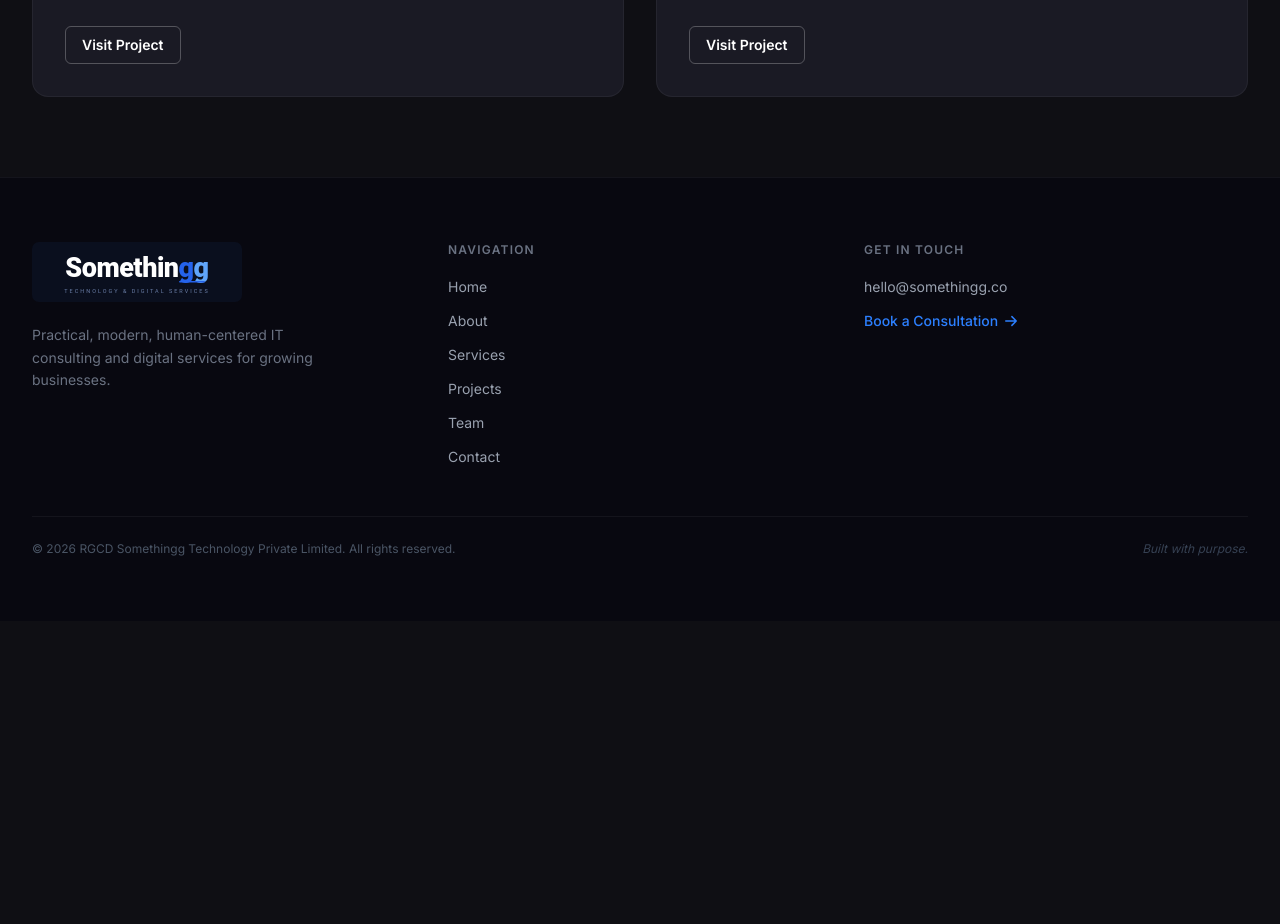
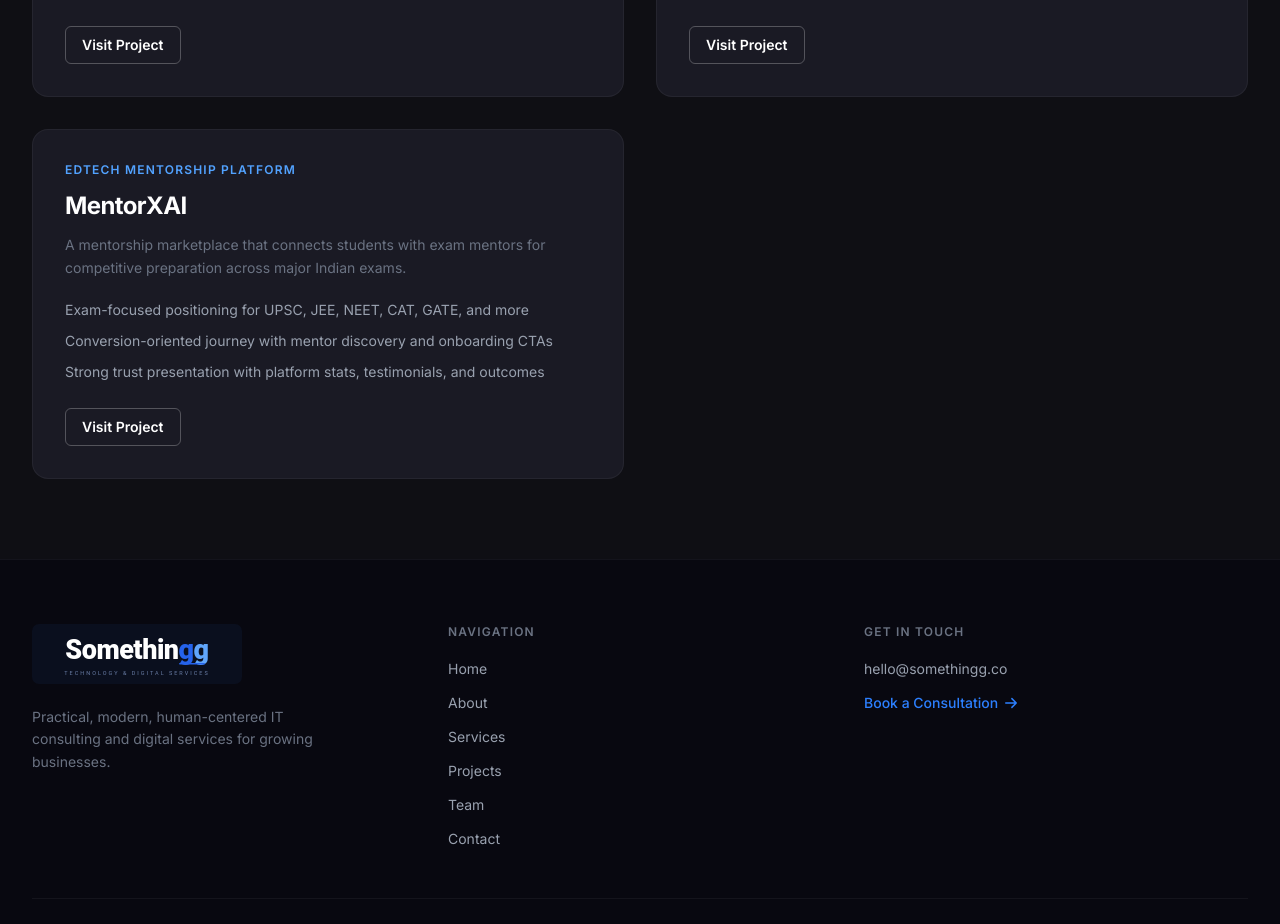
Before and after one commit to shashankshekhar2909/somethingg-co, a Next.js app: page /projects in a window 1280 px wide. Shown: the part 844-1768 px from the top of the page. Before the commit the page ends 1465 px from the top, so only its background shows below. Built offline with nearby package versions, Linux system fonts and the light colour scheme.

Commit message:
Add MentorXAI to projects page

```diff
--- a/src/app/projects/page.tsx
+++ b/src/app/projects/page.tsx
@@ -4,7 +4,7 @@ import Button from "@/components/Button";
 export const metadata: Metadata = {
   title: "Projects",
   description:
-    "Explore selected Somethingg projects across education and commerce, including school.somethingg.co and shop.somethingg.co.",
+    "Explore selected Somethingg projects across education, commerce, and mentorship platforms, including school.somethingg.co, shop.somethingg.co, and mentor.somethingg.co.",
   alternates: {
     canonical: "/projects",
   },
@@ -42,6 +42,18 @@ const projects = [
       "Collection-led browsing with featured categories and new arrivals",
       "Local conversion focus with WhatsApp enquiry flows",
       "Showroom-focused trust content including testimonials and timings",
+    ],
+  },
+  {
+    name: "MentorXAI",
+    url: "https://mentor.somethingg.co/",
+    category: "EdTech Mentorship Platform",
+    summary:
+      "A mentorship marketplace that connects students with exam mentors for competitive preparation across major Indian exams.",
+    highlights: [
+      "Exam-focused positioning for UPSC, JEE, NEET, CAT, GATE, and more",
+      "Conversion-oriented journey with mentor discovery and onboarding CTAs",
+      "Strong trust presentation with platform stats, testimonials, and outcomes",
     ],
   },
 ];
```
